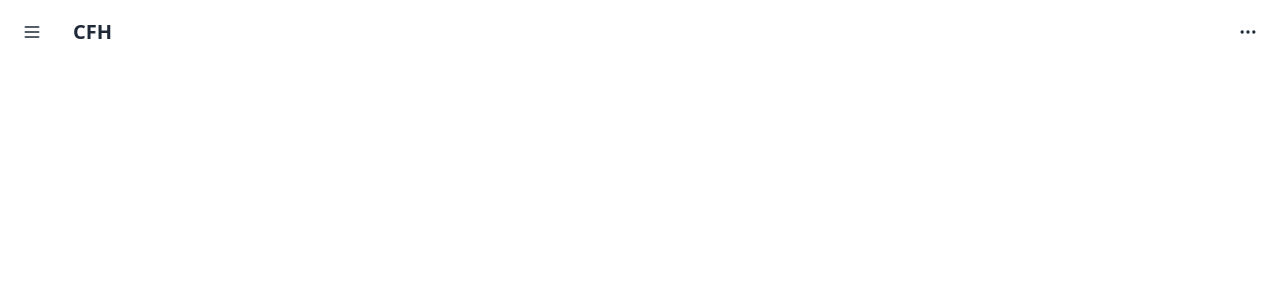
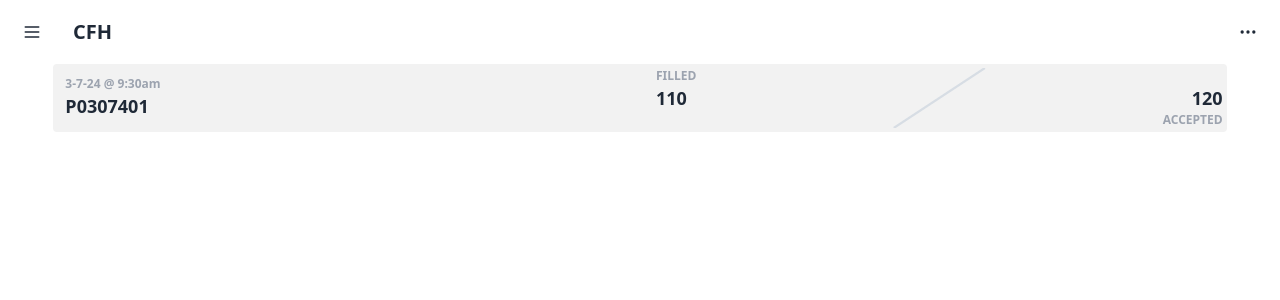
Before and after one commit to hellerblake/central-fill-helper, a SvelteKit app in the folder svelte-app/: page / in a window 1280 px wide. Shown: the top 300 px of the page. Built offline with nearby package versions, Linux system fonts and the light colour scheme.

Commit message:
add fill record ui

```diff
--- /dev/null
+++ b/svelte-app/src/lib/components/fill-record.svelte
@@ -0,0 +1,23 @@
+<script>
+	export let accepted = 120;
+	export let filled = 110;
+</script>
+
+<div class="mx-auto flex w-11/12 rounded bg-base-200">
+	<div class="w-1/2 flex-none p-3">
+		<div class="text-xs font-bold text-gray-400">3-7-24 @ 9:30am</div>
+		<div class="text-lg font-bold">P0307401</div>
+	</div>
+	<div class="w-1/2 flex-none p-1 pl-4">
+		<div class="relative h-full w-full">
+			<svg class="absolute h-full w-full stroke-neutral-content stroke-2" viewBox="0 0 165 56">
+				<line x1="40" y1="56" x2="125" y2="0" />
+			</svg>
+			<div class="text-xs font-bold text-gray-400">FILLED</div>
+			<div class="flex justify-between text-lg font-bold">
+				<span>{filled}</span> <span>{accepted}</span>
+			</div>
+			<div class="text-right text-xs font-bold text-gray-400">ACCEPTED</div>
+		</div>
+	</div>
+</div>
--- a/svelte-app/src/routes/+page.svelte
+++ b/svelte-app/src/routes/+page.svelte
@@ -1,2 +1,5 @@
 <script>
+	import FillRecord from '$lib/components/fill-record.svelte';
 </script>
+
+<FillRecord />
```
